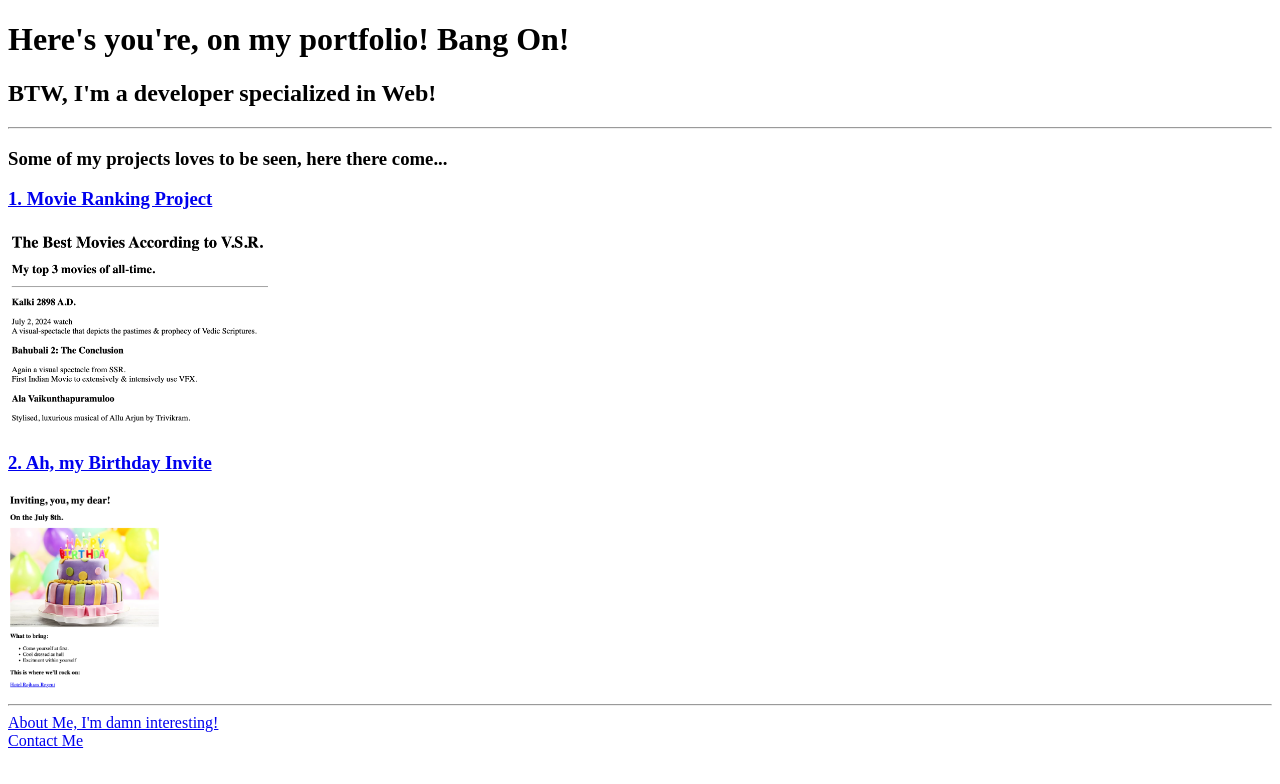
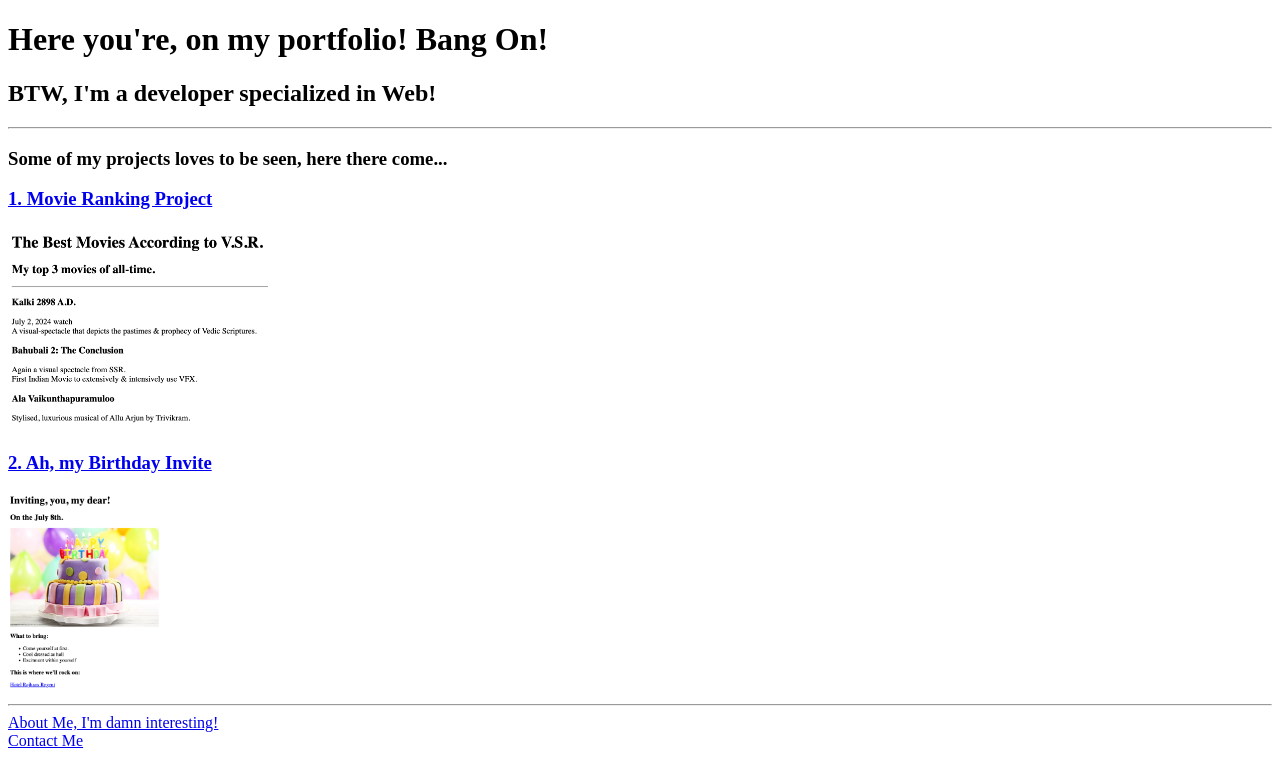
Before and after one commit to Asamaurdhava/html-portfolia, a plain HTML site: page index.html in a window 1280 px wide. Drawn offline with Linux system fonts and the light colour scheme.

Commit message:
Update index.html

```diff
--- a/index.html
+++ b/index.html
@@ -25,7 +25,7 @@ https://developer.mozilla.org/en-US/docs/Web/HTML/Element/img#attr-height -->
  </head>
 
  <body>
-    <h1>Here's you're, on my portfolio! Bang On!</h1>
+    <h1>Here you're, on my portfolio! Bang On!</h1>
 
     <h2>BTW, I'm a developer specialized in Web!</h2>
 
```
